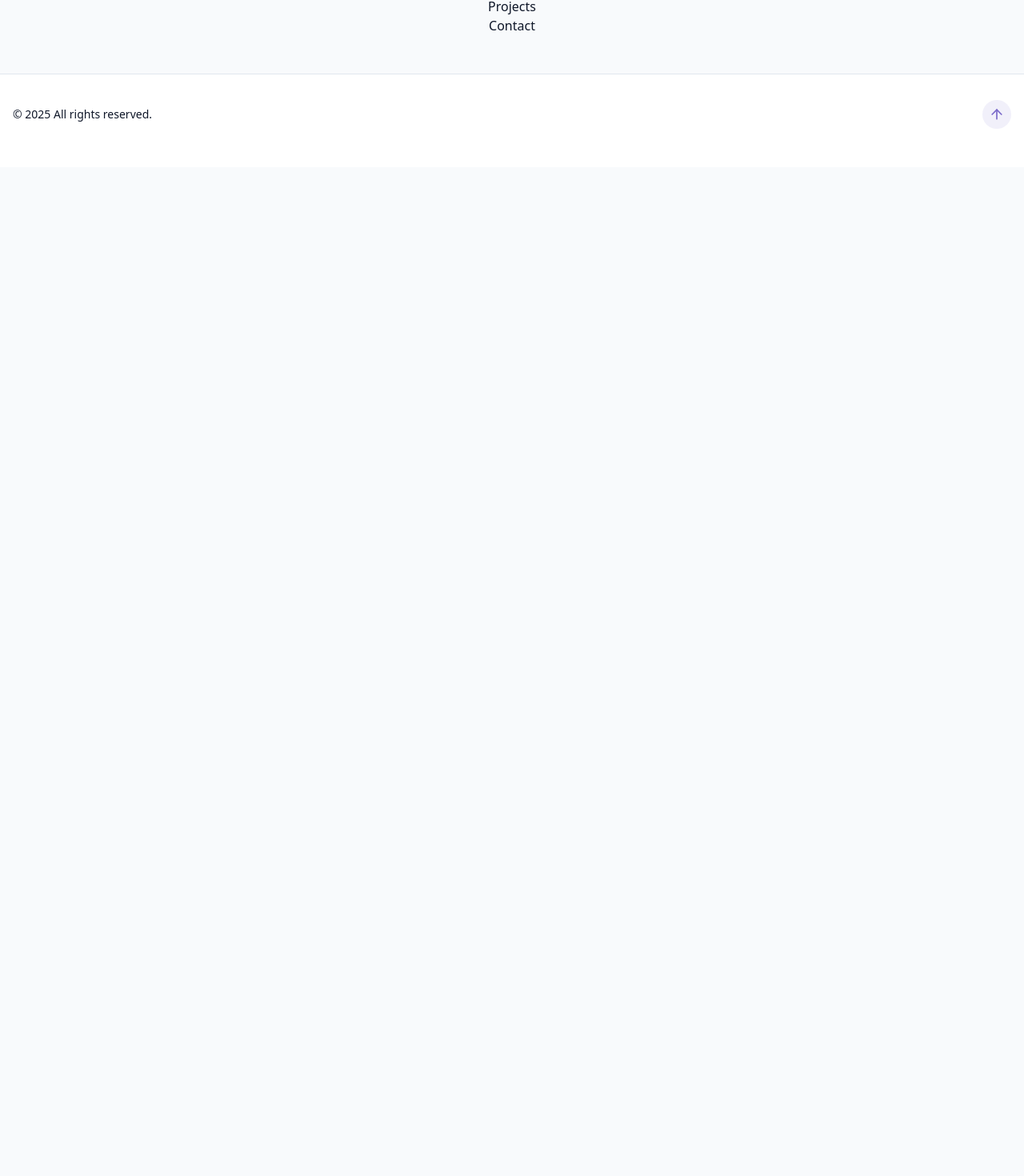
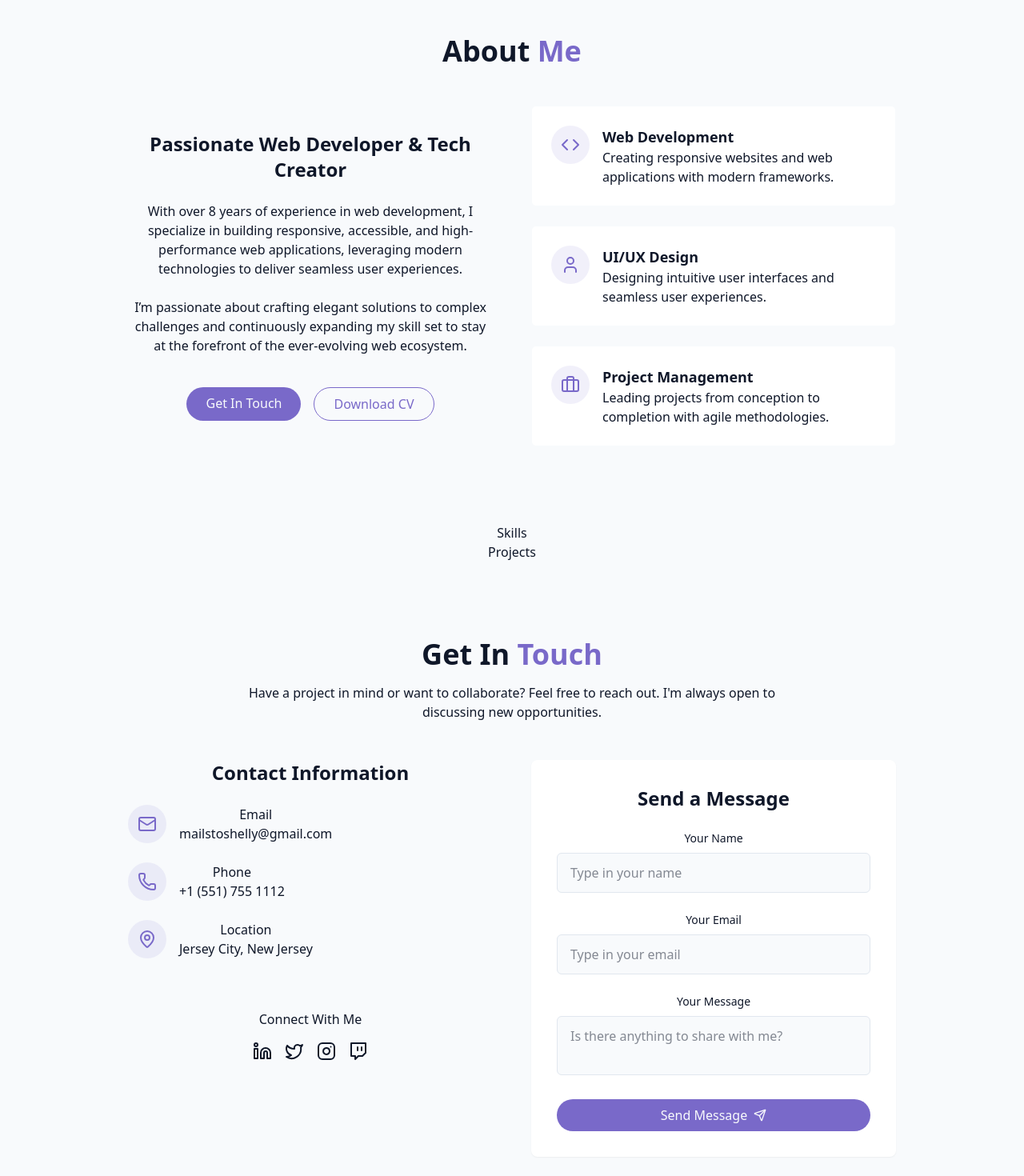
Before and after one commit to ShellySea/saily_portfolio, a React (Vite) app: page / in a window 1280 px wide. Shown: the part 852-2322 px from the top of the page at 80% size. Before the commit the page ends 1061 px from the top, so only its background shows below. Built offline with nearby package versions, Linux system fonts and the light colour scheme.

Commit message:
Addition of new pages.

```diff
--- a/src/components/About.jsx
+++ b/src/components/About.jsx
@@ -1,9 +1,97 @@
-import React from "react";
+import { Briefcase, Code, User } from "lucide-react";
+import resumePDF from "../assets/Saily_Software Engineering_UI_Resume.pdf";
 
 const About = () => {
   return (
-    <section id="about">
-      <div>About</div>
+    <section id="about" className="py-24 px-4 relative">
+      {" "}
+      <div className="container mx-auto max-w-5xl">
+        <h2 className="text-3xl md:text-4xl font-bold mb-12 text-center">
+          About <span className="text-primary">Me</span>
+        </h2>
+
+        <div className="grid grid-cols-1 md:grid-cols-2 gap-12 items-center">
+          <div className="space-y-6">
+            <h3 className="text-2xl font-semibold">
+              Passionate Web Developer & Tech Creator
+            </h3>
+
+            <p className="text-muted-foreground">
+              With over 8 years of experience in web development, I specialize
+              in building responsive, accessible, and high-performance web
+              applications, leveraging modern technologies to deliver seamless
+              user experiences.
+            </p>
+
+            <p className="text-muted-foreground">
+              I’m passionate about crafting elegant solutions to complex
+              challenges and continuously expanding my skill set to stay at the
+              forefront of the ever-evolving web ecosystem.
+            </p>
+
+            <div className="flex flex-col sm:flex-row gap-4 pt-4 justify-center">
+              <a href="#contact" className="cosmic-button">
+                {" "}
+                Get In Touch
+              </a>
+
+              <a
+                href={resumePDF}
+                download
+                className="px-6 py-2 rounded-full border border-primary text-primary hover:bg-primary/10 transition-colors duration-300"
+              >
+                Download CV
+              </a>
+            </div>
+          </div>
+
+          <div className="grid grid-cols-1 gap-6">
+            <div className="gradient-border p-6 card-hover">
+              <div className="flex items-start gap-4">
+                <div className="p-3 rounded-full bg-primary/10">
+                  <Code className="h-6 w-6 text-primary" />
+                </div>
+                <div className="text-left">
+                  <h4 className="font-semibold text-lg"> Web Development</h4>
+                  <p className="text-muted-foreground">
+                    Creating responsive websites and web applications with
+                    modern frameworks.
+                  </p>
+                </div>
+              </div>
+            </div>
+            <div className="gradient-border p-6 card-hover">
+              <div className="flex items-start gap-4">
+                <div className="p-3 rounded-full bg-primary/10">
+                  <User className="h-6 w-6 text-primary" />
+                </div>
+                <div className="text-left">
+                  <h4 className="font-semibold text-lg">UI/UX Design</h4>
+                  <p className="text-muted-foreground">
+                    Designing intuitive user interfaces and seamless user
+                    experiences.
+                  </p>
+                </div>
+              </div>
+            </div>
+            <div className="gradient-border p-6 card-hover">
+              <div className="flex items-start gap-4">
+                <div className="p-3 rounded-full bg-primary/10">
+                  <Briefcase className="h-6 w-6 text-primary" />
+                </div>
+
+                <div className="text-left">
+                  <h4 className="font-semibold text-lg">Project Management</h4>
+                  <p className="text-muted-foreground">
+                    Leading projects from conception to completion with agile
+                    methodologies.
+                  </p>
+                </div>
+              </div>
+            </div>
+          </div>
+        </div>
+      </div>
     </section>
   );
 };
--- a/src/components/Contact.jsx
+++ b/src/components/Contact.jsx
@@ -1,9 +1,188 @@
-import React from "react";
+import {
+  Instagram,
+  Linkedin,
+  Mail,
+  MapPin,
+  Phone,
+  Send,
+  Twitch,
+  Twitter,
+} from "lucide-react";
+import { cn } from "../lib/utils";
+// import { useToast } from "@/hooks/use-toast";
+import { useState } from "react";
 
 const Contact = () => {
+  //   const { toast } = useToast();
+  const [isSubmitting, setIsSubmitting] = useState(false);
+
+  const handleSubmit = (e) => {
+    e.preventDefault();
+
+    setIsSubmitting(true);
+
+    setTimeout(() => {
+      //   toast({
+      //     title: "Message sent!",
+      //     description: "Thank you for your message. I'll get back to you soon.",
+      //   });
+      setIsSubmitting(false);
+    }, 1500);
+  };
   return (
-    <section id="contact">
-      <div>Contact</div>
+    <section id="contact" className="py-24 px-4 relative bg-secondary/30">
+      <div className="container mx-auto max-w-5xl">
+        <h2 className="text-3xl md:text-4xl font-bold mb-4 text-center">
+          Get In <span className="text-primary"> Touch</span>
+        </h2>
+
+        <p className="text-center text-muted-foreground mb-12 max-w-2xl mx-auto">
+          Have a project in mind or want to collaborate? Feel free to reach out.
+          I'm always open to discussing new opportunities.
+        </p>
+
+        <div className="grid grid-cols-1 md:grid-cols-2 gap-12">
+          <div className="space-y-8">
+            <h3 className="text-2xl font-semibold mb-6">
+              {" "}
+              Contact Information
+            </h3>
+
+            <div className="space-y-6 justify-center">
+              <div className="flex items-start space-x-4">
+                <div className="p-3 rounded-full bg-primary/10">
+                  <Mail className="h-6 w-6 text-primary" />{" "}
+                </div>
+                <div>
+                  <h4 className="font-medium"> Email</h4>
+                  <a
+                    href="mailto:hello@gmail.com"
+                    className="text-muted-foreground hover:text-primary transition-colors"
+                  >
+                    mailstoshelly@gmail.com
+                  </a>
+                </div>
+              </div>
+              <div className="flex items-start space-x-4">
+                <div className="p-3 rounded-full bg-primary/10">
+                  <Phone className="h-6 w-6 text-primary" />{" "}
+                </div>
+                <div>
+                  <h4 className="font-medium">Phone</h4>
+                  <a
+                    href="tel:+15517551112"
+                    className="text-muted-foreground hover:text-primary transition-colors"
+                  >
+                    +1 (551) 755 1112
+                  </a>
+                </div>
+              </div>
+              <div className="flex items-start space-x-4">
+                <div className="p-3 rounded-full bg-primary/10">
+                  <MapPin className="h-6 w-6 text-primary" />{" "}
+                </div>
+                <div>
+                  <h4 className="font-medium"> Location</h4>
+                  <a className="text-muted-foreground hover:text-primary transition-colors">
+                    Jersey City, New Jersey
+                  </a>
+                </div>
+              </div>
+            </div>
+
+            <div className="pt-8">
+              <h4 className="font-medium mb-4"> Connect With Me</h4>
+              <div className="flex space-x-4 justify-center">
+                <a href="#" target="_blank">
+                  <Linkedin />
+                </a>
+                <a href="#" target="_blank">
+                  <Twitter />
+                </a>
+                <a href="#" target="_blank">
+                  <Instagram />
+                </a>
+                <a href="#" target="_blank">
+                  <Twitch />
+                </a>
+              </div>
+            </div>
+          </div>
+
+          <div
+            className="bg-card p-8 rounded-lg shadow-xs"
+            onSubmit={handleSubmit}
+          >
+            <h3 className="text-2xl font-semibold mb-6"> Send a Message</h3>
+
+            <form className="space-y-6">
+              <div>
+                <label
+                  htmlFor="name"
+                  className="block text-sm font-medium mb-2"
+                >
+                  {" "}
+                  Your Name
+                </label>
+                <input
+                  type="text"
+                  id="name"
+                  name="name"
+                  required
+                  className="w-full px-4 py-3 rounded-md border border-input bg-background focus:outline-hidden foucs:ring-2 focus:ring-primary"
+                  placeholder="Type in your name"
+                />
+              </div>
+
+              <div>
+                <label
+                  htmlFor="email"
+                  className="block text-sm font-medium mb-2"
+                >
+                  {" "}
+                  Your Email
+                </label>
+                <input
+                  type="email"
+                  id="email"
+                  name="email"
+                  required
+                  className="w-full px-4 py-3 rounded-md border border-input bg-background focus:outline-hidden foucs:ring-2 focus:ring-primary"
+                  placeholder="Type in your email"
+                />
+              </div>
+
+              <div>
+                <label
+                  htmlFor="message"
+                  className="block text-sm font-medium mb-2"
+                >
+                  {" "}
+                  Your Message
+                </label>
+                <textarea
+                  id="message"
+                  name="message"
+                  required
+                  className="w-full px-4 py-3 rounded-md border border-input bg-background focus:outline-hidden foucs:ring-2 focus:ring-primary resize-none"
+                  placeholder="Is there anything to share with me?"
+                />
+              </div>
+
+              <button
+                type="submit"
+                disabled={isSubmitting}
+                className={cn(
+                  "cosmic-button w-full flex items-center justify-center gap-2"
+                )}
+              >
+                {isSubmitting ? "Sending..." : "Send Message"}
+                <Send size={16} />
+              </button>
+            </form>
+          </div>
+        </div>
+      </div>
     </section>
   );
 };
--- a/src/components/ThemeToggle.jsx
+++ b/src/components/ThemeToggle.jsx
@@ -41,7 +41,7 @@ const ThemeToggle = () => {
       <button
         onClick={handleToggleTheme}
         className={cn(
-          "fixed max-sm:hidden top-5 right-5 z-50 p-2 rounded-full transition-colors duration-300",
+          "fixed top-5 right-16 z-50 p-2 rounded-full transition-colors duration-300",
           "foucs:outlin-hidden"
         )}
       >
```
Also changed, not shown: 1 other file (tests, documents, lock files or other folders).
